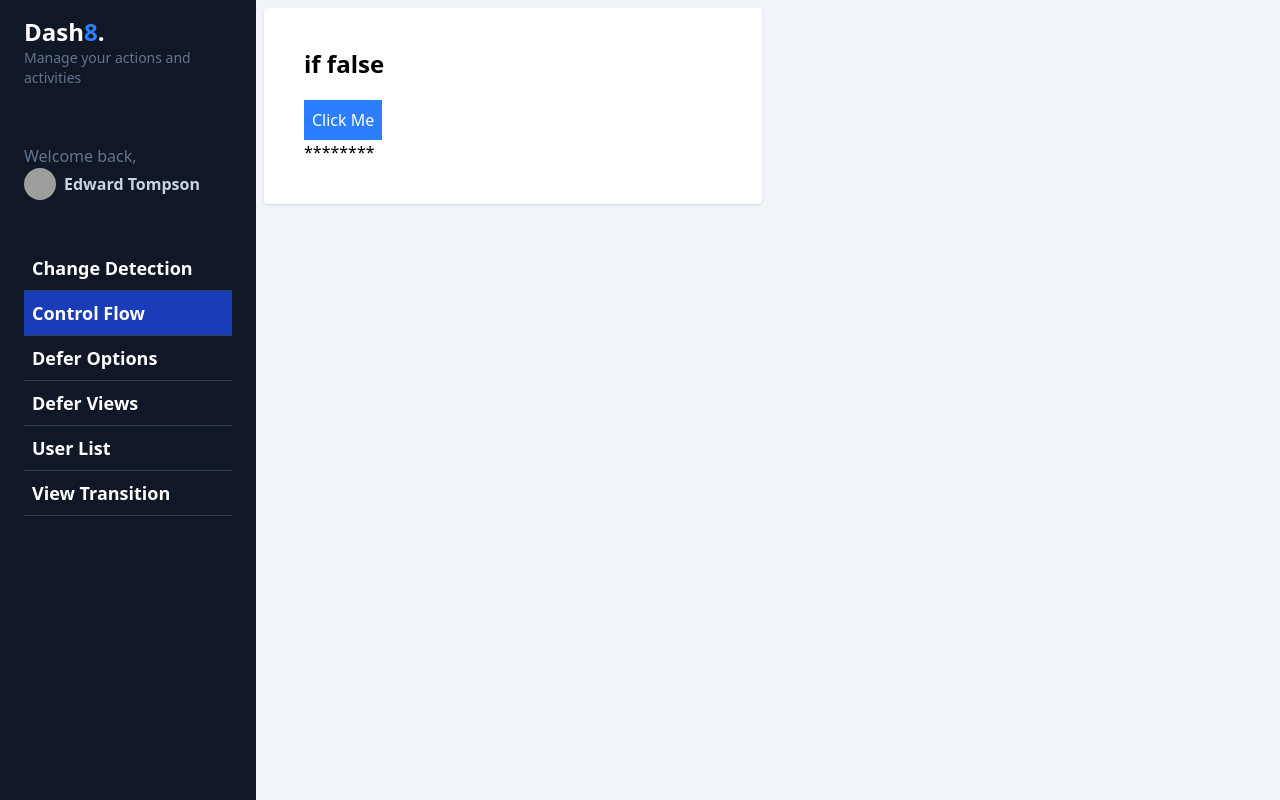
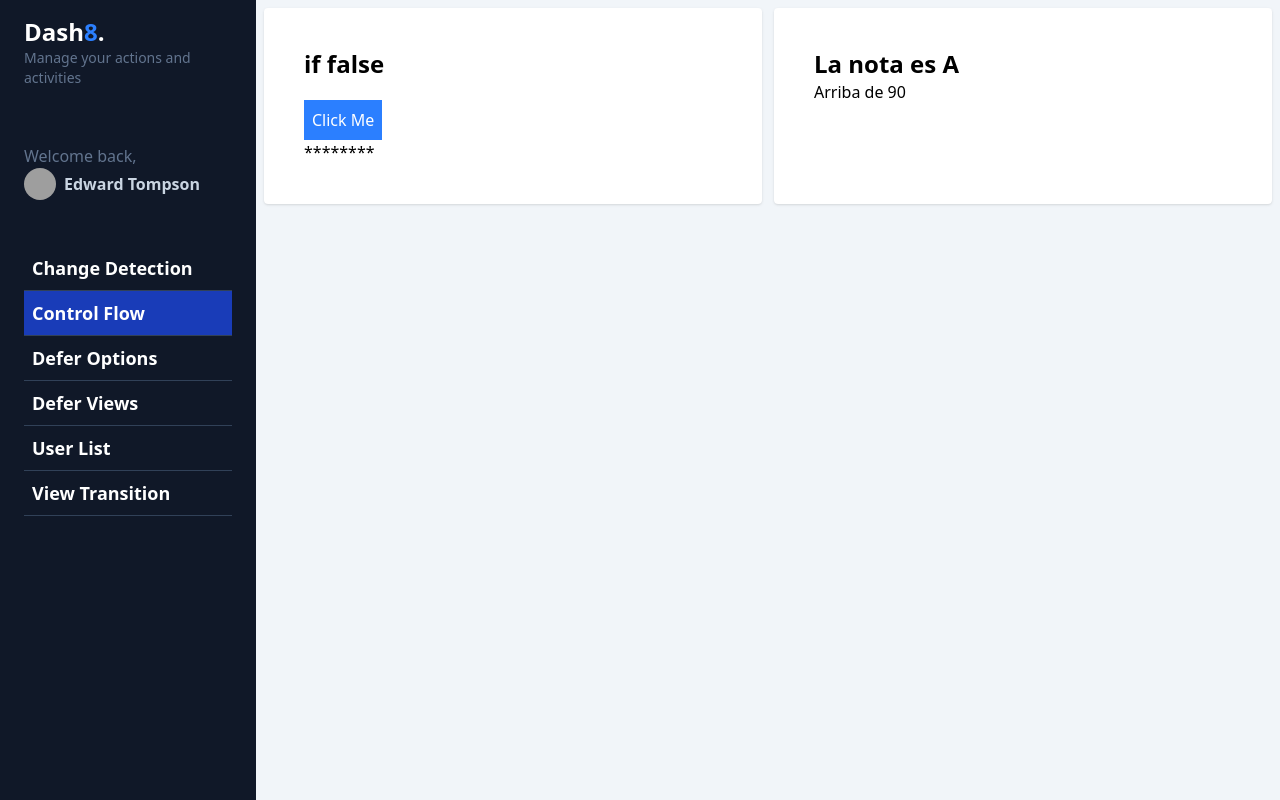
Before and after one commit to FernandoVCG33/angular-21, an Angular app in the folder my-dashboard/: page /dashboard/control-flow in a window 1280 px wide. Built offline with nearby package versions, Linux system fonts and the light colour scheme; grey boxes are pictures that could not be loaded.

Commit message:
Add grade display and switch case logic to control flow component

```diff
--- a/my-dashboard/src/app/dashboard/pages/control-flow/control-flow.html
+++ b/my-dashboard/src/app/dashboard/pages/control-flow/control-flow.html
@@ -13,5 +13,24 @@
     } @else {
       <p>********</p>
     }
+
+  </div>
+
+  <div class="bg-white rounded shadow p-10">
+    <h2 class="text-2xl font-bold"> La nota es  {{grade()}} </h2>
+    @switch (grade()){
+      @case ('A'){
+        <p>Arriba de 90</p>
+      }
+      @case ('B'){
+        <p>Arriba de 80</p>
+      }
+      @case ('C'){
+        <p>Rbrpbados</p>
+      }
+      @default {
+        <p>Valor innvalido </p>
+      }
+    }
   </div>
 </section>
--- a/my-dashboard/src/app/dashboard/pages/control-flow/control-flow.ts
+++ b/my-dashboard/src/app/dashboard/pages/control-flow/control-flow.ts
@@ -1,4 +1,6 @@
 import {Component, signal} from '@angular/core';
+
+type Grade = 'A' | 'B' | 'C' | 'D' | 'F';
 
 @Component({
   selector: 'app-control-flow',
@@ -7,7 +9,8 @@
 })
 export default class ControlFlow {
   public showContent=signal(false);
-
+  public grade=signal<Grade>('A');
+  public frameWorks=signal(['Angular', 'React', 'Vue', 'Svelte']);
   toggleContent() {
     this.showContent.update(value => !value);
   }
```
